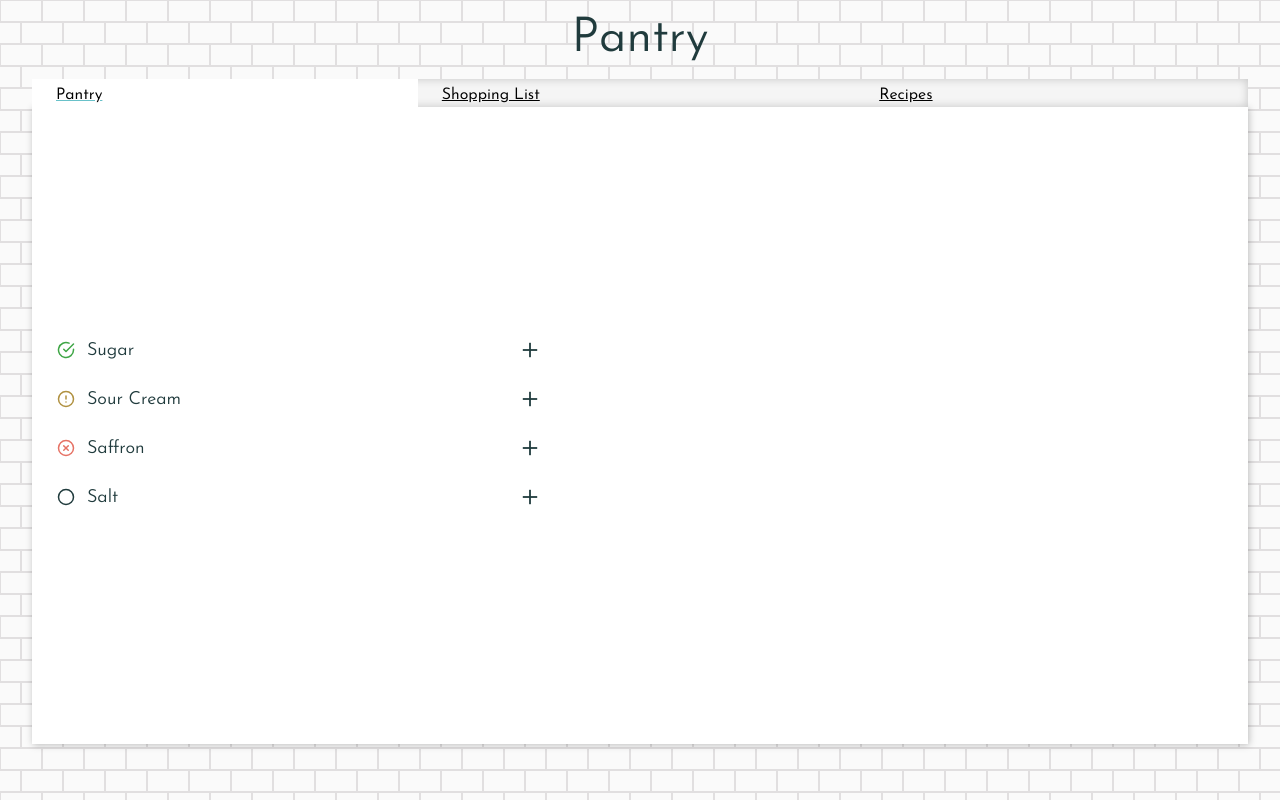
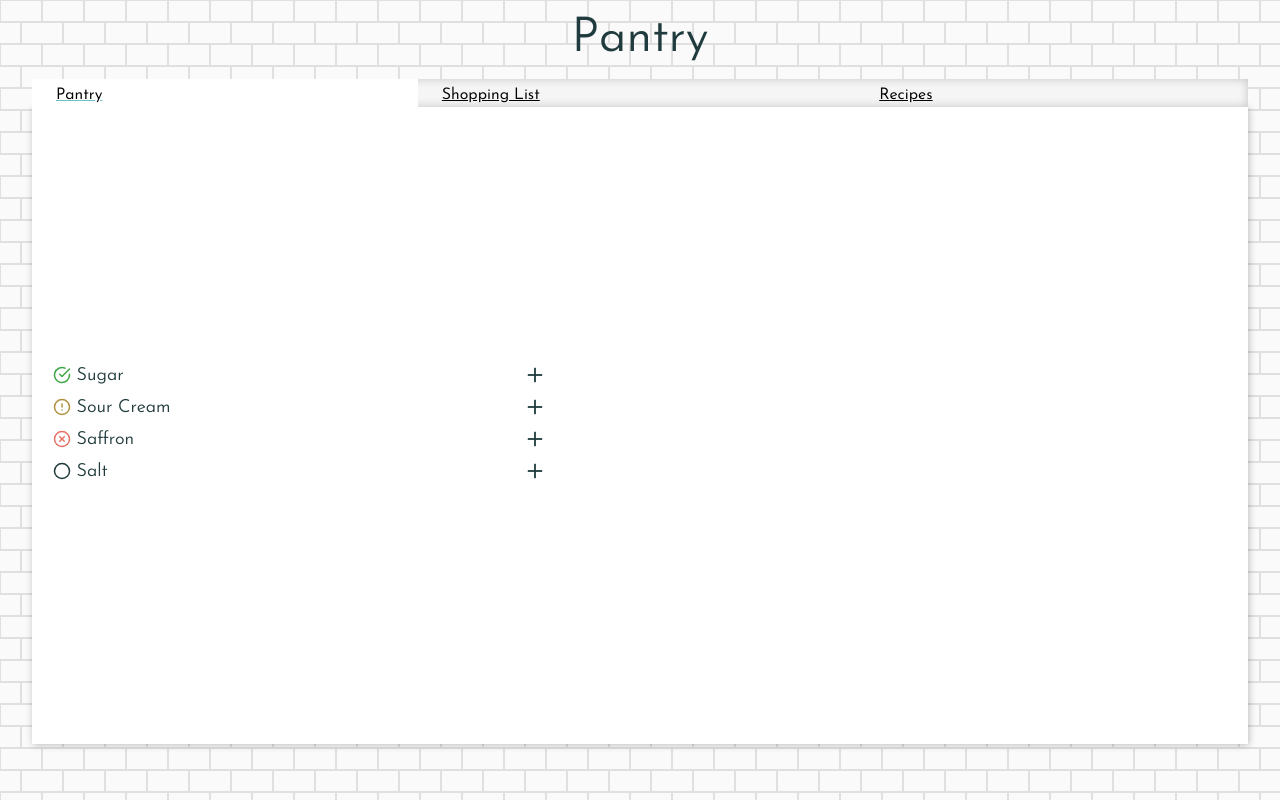
Before and after one commit to wingmatt/kitchensyncc, a Next.js app: page /pantry in a window 1280 px wide. Built offline with nearby package versions, Linux system fonts and the light colour scheme.

Commit message:
Adjust margins on expanded items

```diff
--- a/styles/components/Ingredient.module.css
+++ b/styles/components/Ingredient.module.css
@@ -1,7 +1,6 @@
 .ingredient {
   display: flex;
   width: clamp(200px, 100%, 500px);
-  padding: .25rem 0;
 }
 
 .ingredient h2 {
--- a/styles/globals.css
+++ b/styles/globals.css
@@ -132,12 +132,13 @@ button, a.button {
 h2 button {
   all: inherit;
   cursor: pointer;
-  padding: .5em;
+  padding: .25em;
   text-transform: capitalize;
 }
 [aria-expanded="true"] {
   border: 1px solid var(--highlight);
   border-bottom-width: 0;
+  margin-top: .33em;
 }
 [aria-expanded="true"] .vert {
   display: none;
@@ -164,6 +165,7 @@ h2 button svg {
 .collapsible-panel > div {
   border: 1px solid var(--highlight);
   border-top: 0;
+  margin-bottom: .33em;
 }
 
 .collapsible-panel > h2 {
@@ -182,11 +184,9 @@ h2 button svg {
 
 .collapsible-panel button > span {
   flex: 1;
-  margin: 0 .66em;
+  margin: 0 .33em;
 }
-.collapsible-panel > div {
-  box-shadow: 0px 7px 7px rgba(0,0,0,.11);
-}
+
 .collapsible-panel div > ul {
   padding: .5em;
 }
```
